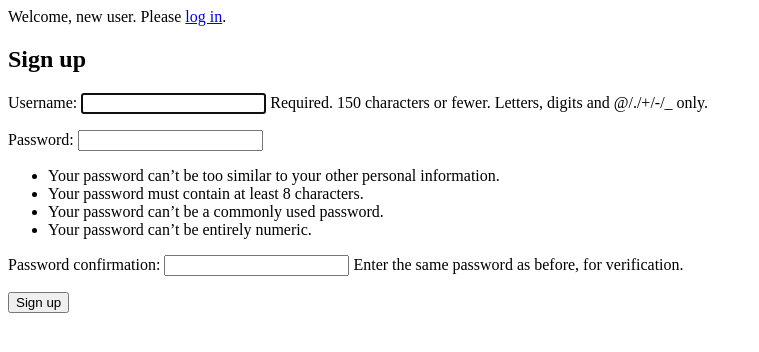
After one commit to jerrywu64/character-sorter, a Django app: page /signup/ in a window 1280 px wide. The commit adds this page. Shown: the top 352 px of the page, without its empty margins (0-759 px from the left). Run offline with Django 3.2, Linux system fonts and the light colour scheme.

Commit message:
Users can now log in or sign up, though it doesn't do anything yet

```diff
--- a/charactersorter/charactersorter/base_settings.py
+++ b/charactersorter/charactersorter/base_settings.py
@@ -93,6 +93,8 @@ USE_L10N = True
 
 USE_TZ = True
 
+LOGIN_REDIRECT_URL = "/"
+
 
 # Static files (CSS, JavaScript, Images)
 # https://docs.djangoproject.com/en/2.0/howto/static-files/
--- a/charactersorter/charactersorter/urls.py
+++ b/charactersorter/charactersorter/urls.py
@@ -17,11 +17,16 @@ from django.contrib import admin
 from django.urls import path, include
 from django.conf import settings
 from django.conf.urls import url
+from django.contrib.auth import views as auth_views
+from core import views as core_views
 import sorterinput
 
 urlpatterns = [
     path('admin/', admin.site.urls),
     path('sorterinput/', include('sorterinput.urls')),
+    url("login/", auth_views.login, {'template_name': 'core/login.html'}, name="login"),
+    url("logout/", auth_views.logout, {'next_page': '/'}, name='logout'),
+    url("signup/", core_views.signup, name='signup'),
     path("", sorterinput.views.IndexView.as_view())
 ]
 
--- a/charactersorter/core/templates/base.html
+++ b/charactersorter/core/templates/base.html
@@ -10,6 +10,11 @@
         {% block js %}{% endblock %}
     </head>
     <body>
+        {% if user.is_authenticated %}
+            <p>Welcome, {{ user.get_username }}. Thanks for logging in.</p>
+        {% else %}
+            <p>Welcome, new user. Please <a href="{% url "login" %}">log in</a>.</p>
+        {% endif %}
         {% block body %}
         {% endblock %}
     </body>
--- /dev/null
+++ b/charactersorter/core/templates/core/signup.html
@@ -0,0 +1,14 @@
+{% extends 'base.html' %}
+
+{% block title %}
+Sign Up | Character Sorter
+{% endblock %}
+
+{% block body %}
+  <h2>Sign up</h2>
+  <form method="post">
+    {% csrf_token %}
+    {{ form.as_p }}
+    <button type="submit">Sign up</button>
+  </form>
+{% endblock %}
--- a/charactersorter/core/views.py
+++ b/charactersorter/core/views.py
@@ -1,3 +1,17 @@
-from django.shortcuts import render
+from django.contrib.auth import login, authenticate
+from django.contrib.auth.forms import UserCreationForm
+from django.shortcuts import render, redirect
 
-# Create your views here.
+def signup(request):
+    if request.method == 'POST':
+        form = UserCreationForm(request.POST)
+        if form.is_valid():
+            form.save()
+            username = form.cleaned_data.get('username')
+            raw_password = form.cleaned_data.get('password1')
+            user = authenticate(username=username, password=raw_password)
+            login(request, user)
+            return redirect('/')
+    else:
+        form = UserCreationForm()
+    return render(request, 'core/signup.html', {'form': form})
```
Also changed, not shown: charactersorter/core/templates/core/login.html (added, +14 -0 lines).
